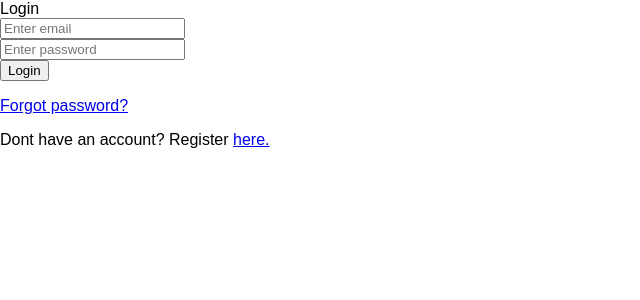
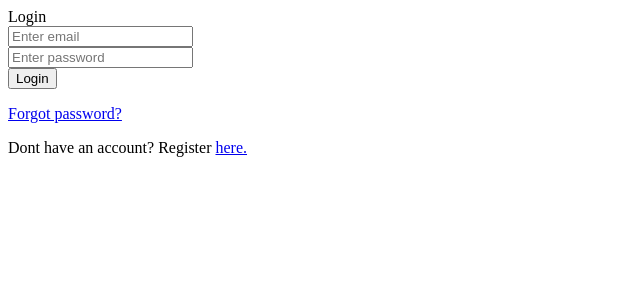
Before and after one commit to arthuroe/ShoppingList_reactClient, a React (Create React App) app: page / in a window 1280 px wide. Shown: the top 300 px of the page, without its empty margins (0-640 px from the left). Built offline with nearby package versions, Linux system fonts and the light colour scheme.

Commit message:
Add custom styles

```diff
--- a/src/index.css
+++ b/src/index.css
@@ -1,5 +1,40 @@
-body {
-  margin: 0;
-  padding: 0;
-  font-family: sans-serif;
+.btn {
+  margin-top: -7.5px;
+  margin-left: 10px;
 }
+
+.collection .collection-item {
+  padding: 12px 20px;
+}
+
+html,
+body,
+.login-box {
+  height: 100vh;
+}
+
+.card .card-action {
+  border-top: 0;
+}
+
+.form-signin .btn {
+  margin-top: 0;
+  margin-left: 0;
+}
+
+.search {
+  background: #fff;
+  float: right;
+  color: #000;
+  height: 48px !important;
+  margin-top: 8px;
+  margin-right: 20px;
+}
+
+.search:hover {
+  background-color: #fff;
+}
+
+.use i {
+  margin-right: 5px;
+}
```
